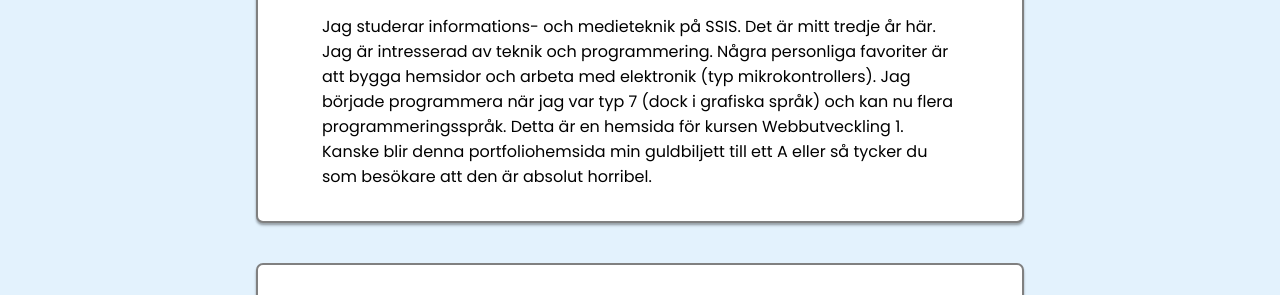
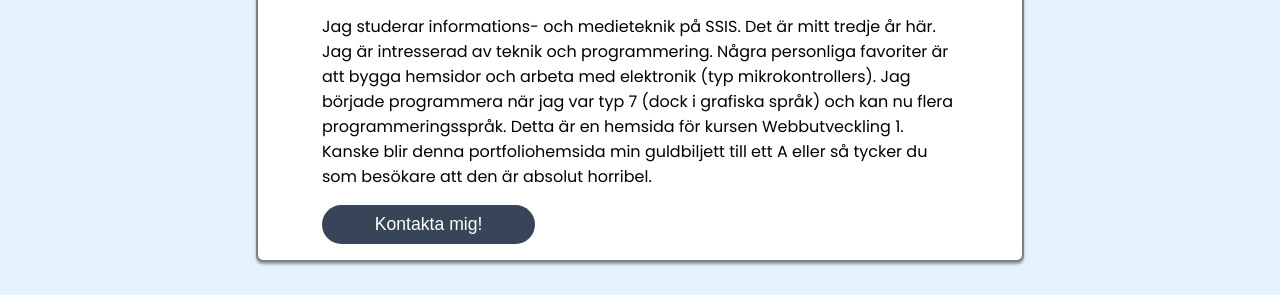
Before and after one commit to sotpotatis/20alse.portfoliohemsida, a plain HTML site: page index.html in a window 1280 px wide. Shown: the part 274-569 px from the top of the page. Drawn offline with Linux system fonts and the light colour scheme.

Commit message:
Lägg till hero-knapp, uppdatera CSS och JS för knappen

```diff
--- a/index.html
+++ b/index.html
@@ -53,6 +53,7 @@
           portfoliohemsida min guldbiljett till ett A eller så tycker du som
           besökare att den är absolut horribel.
         </p>
+        <button class="hero-button" onclick="scrollToContact()">Kontakta mig!</button>
       </div>
       <!-- Showcase-sektion ("vad jag har gjort") -->
       <div id="project-showcase" class="content-wrapper">
--- a/main.css
+++ b/main.css
@@ -21,6 +21,23 @@ som jag annars skulle stylat body */
 och kunna följa WCAG's standarder om typsnittshierarkier */
 h2 {
   font-size: 1.3em;
+}
+
+/* Allmänna stilar för knappar  och för hero-knapp */
+button {
+  break-before: always;
+  padding: 0.5em 3em;
+  color: white;
+  border: 0px;
+}
+button:hover {
+  cursor: pointer;
+}
+
+.hero-button {
+  font-size: 1.1em;
+  background-color: #384457;
+  border-radius: 2em;
 }
 
 /* Content-wrapper: en box som innehåller text */
@@ -107,14 +124,11 @@ text, och en knapp. */
   object-fit: contain;
 }
 .project button {
-  break-before: always;
-  padding: 0.5em 3em;
-  color: white;
   background-color: #455a64;
   border: 0.1em solid gray;
 }
+
 .project button:hover {
-  cursor: pointer;
   text-decoration: underline;
 }
 
--- a/main.js
+++ b/main.js
@@ -105,6 +105,14 @@ function updateMenuToVisibleItem() {
   document.dispatchEvent(menuItemScrolledTo); // Skicka ut event som säger att menyknapp har uppdateras
 }
 
+/**
+ * Funktion för att skrolla till sektionen med kontakt. Denna funktion används för min hero-knapp.
+ */
+function scrollToContact() {
+  activeTextBox = document.getElementById("contact");
+  document.dispatchEvent(menuItemChanged);
+}
+
 // Lägg till events som anropar funktionerna ovan när de bör anropas.
 document.addEventListener("menuItemChanged", displayActiveMenuItem); // Uppdatera menyn när en ny menyflik väljs
 document.dispatchEvent(menuItemScrolledTo); // Se till att menyn uppdateras vid sidans start
```
